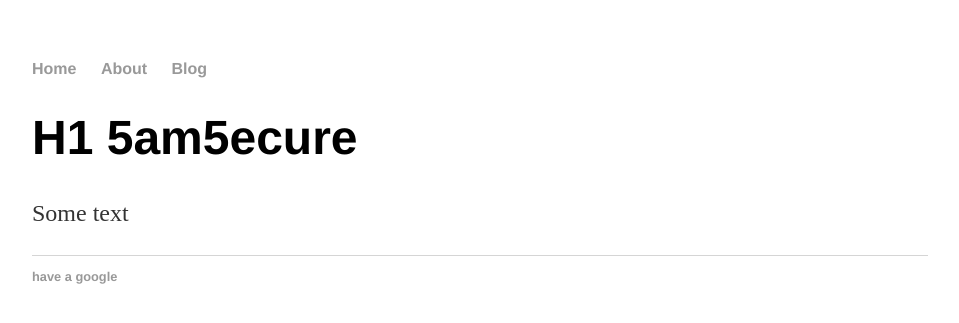
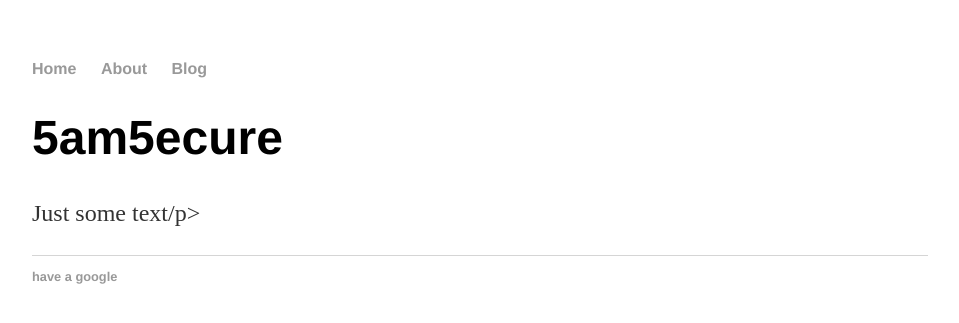
Before and after one commit to 5am5ecure/5am5ecure.github.io, a Jekyll site: the page built from index.html, in a window 1280 px wide. Shown: the top 323 px of the page, without its empty margins (160-1119 px from the left). Built offline with Jekyll 4.4.1, drawn with Linux system fonts in a browser that asks for light colours.

Commit message:
Update index.html

```diff
--- a/index.html
+++ b/index.html
@@ -1,28 +1,8 @@
-<!DOCTYPE html>
-<html>
-	<head>
-		<title>5am5ecure</title>
-		<!-- link to main stylesheet -->
-		<link rel="stylesheet" type="text/css" href="/css/main.css">
-	</head>
-	<body>
-		<nav>
-    		<ul>
-        		<li><a href="/">Home</a></li>
-	        	<li><a href="/about">About</a></li>
-        		<li><a href="/blog">Blog</a></li>
-    		</ul>
-		</nav>
-		<div class="container">
-    		<div class="blurb">
-        		<h1>H1 5am5ecure</h1>
-				<p>Some text</p>
-    		</div><!-- /.blurb -->
-		</div><!-- /.container -->
-		<footer>
-    		<ul>
-        		<li><a href="https://google.com">have a google</a></li>
-			</ul>
-		</footer>
-	</body>
-</html>
+---
+layout: default
+title: Hank Quinlan, Horrible Cop
+---
+<div class="blurb">
+	<h1>5am5ecure</h1>
+	<p>Just some text/p>
+</div><!-- /.blurb -->
```
